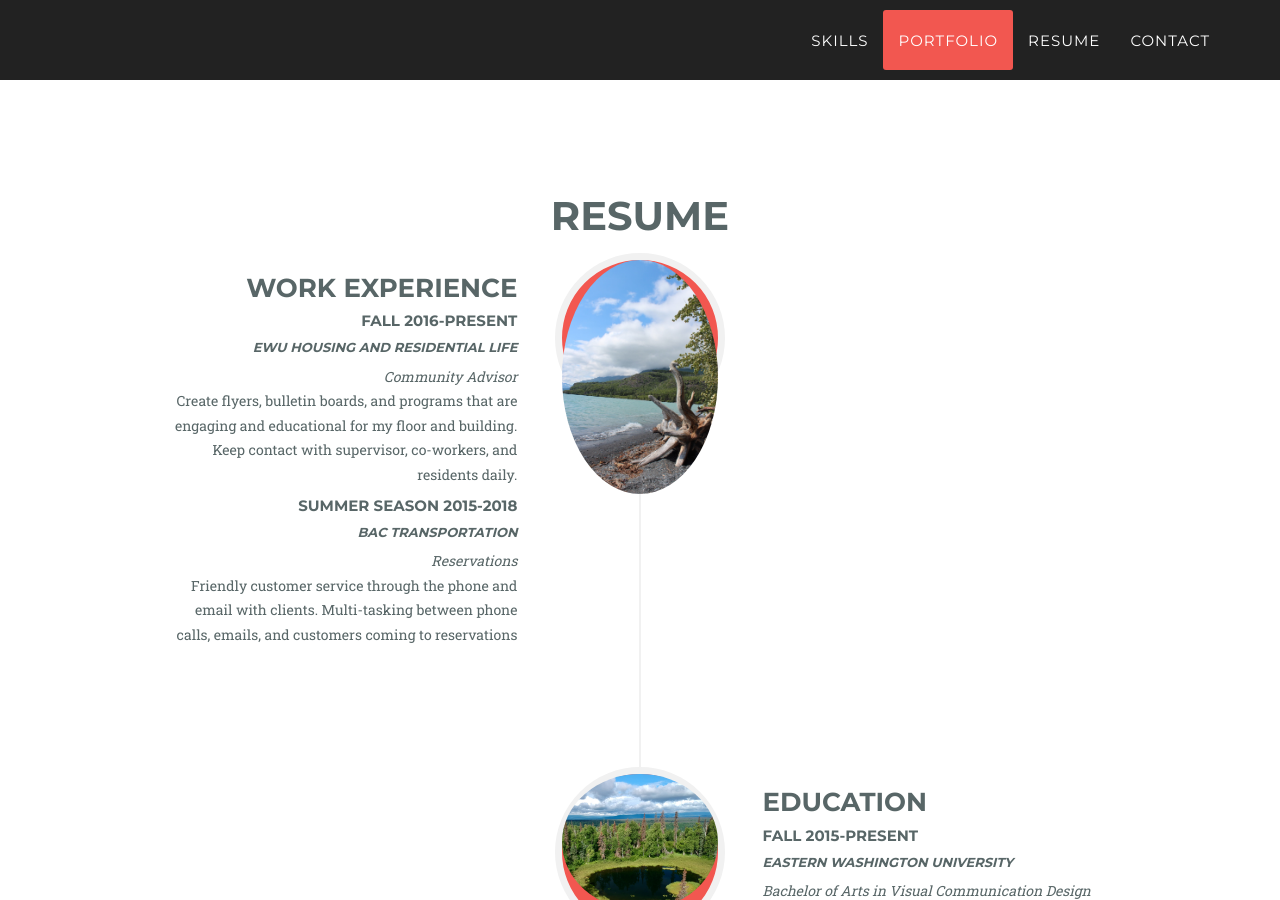
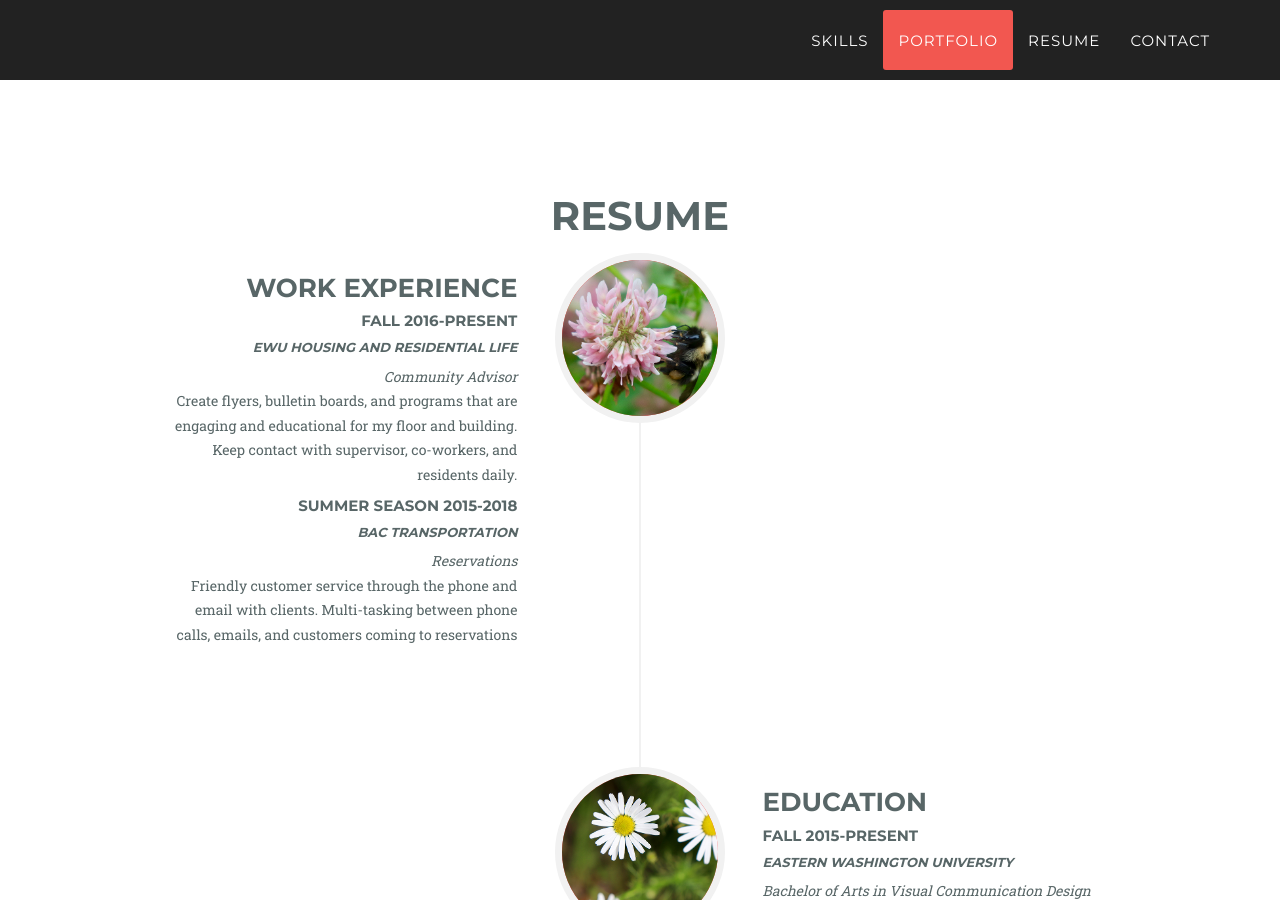
Before and after one commit to mcranmer1/madi-designs.com, a Jekyll site: the page built from index.html, in a window 1280 px wide and 900 px high, scrolled down 3298 px. Built offline with Jekyll 4.4.1, drawn with Linux system fonts in a browser that asks for light colours; some web fonts are replaced.

Commit message:
update photos

```diff
--- a/_includes/about.html
+++ b/_includes/about.html
@@ -11,7 +11,7 @@
                     <ul class="timeline">
                         <li>
                             <div class="timeline-image">
-                                <img class="img-circle img-responsive" src="img/about/UNADJUSTEDNONRAW_thumb_d4.jpg" alt="">
+                                <img class="img-circle img-responsive" src="img/about/bee.jpg" alt="">
                             </div>
                             <div class="timeline-panel">
                                 <div class="timeline-heading">
@@ -32,7 +32,7 @@
                         </li>
                         <li class="timeline-inverted">
                             <div class="timeline-image">
-                                <img class="img-circle img-responsive" src="img/about/UNADJUSTEDNONRAW_thumb_12e.jpg" alt="">
+                                <img class="img-circle img-responsive" src="img/about/daisy.jpg" alt="">
                             </div>
                             <div class="timeline-panel">
                                 <div class="timeline-heading">
@@ -54,7 +54,7 @@
                         </li>
                         <li>
                             <div class="timeline-image">
-                                <img class="img-circle img-responsive" src="img/about/UNADJUSTEDNONRAW_thumb_12f.jpg" alt="">
+                                <img class="img-circle img-responsive" src="img/about/rocks.jpg" alt="">
                             </div>
                             <div class="timeline-panel">
                                 <div class="timeline-heading">
@@ -72,7 +72,7 @@
                         </li>
                         <li class="timeline-inverted">
                             <div class="timeline-image">
-                                <img class="img-circle img-responsive" src="img/about/UNADJUSTEDNONRAW_thumb_86.jpg" alt="">
+                                <img class="img-circle img-responsive" src="img/about/fireweed.jpg" alt="">
                             </div>
                             <div class="timeline-panel">
                                 <div class="timeline-heading">
```
